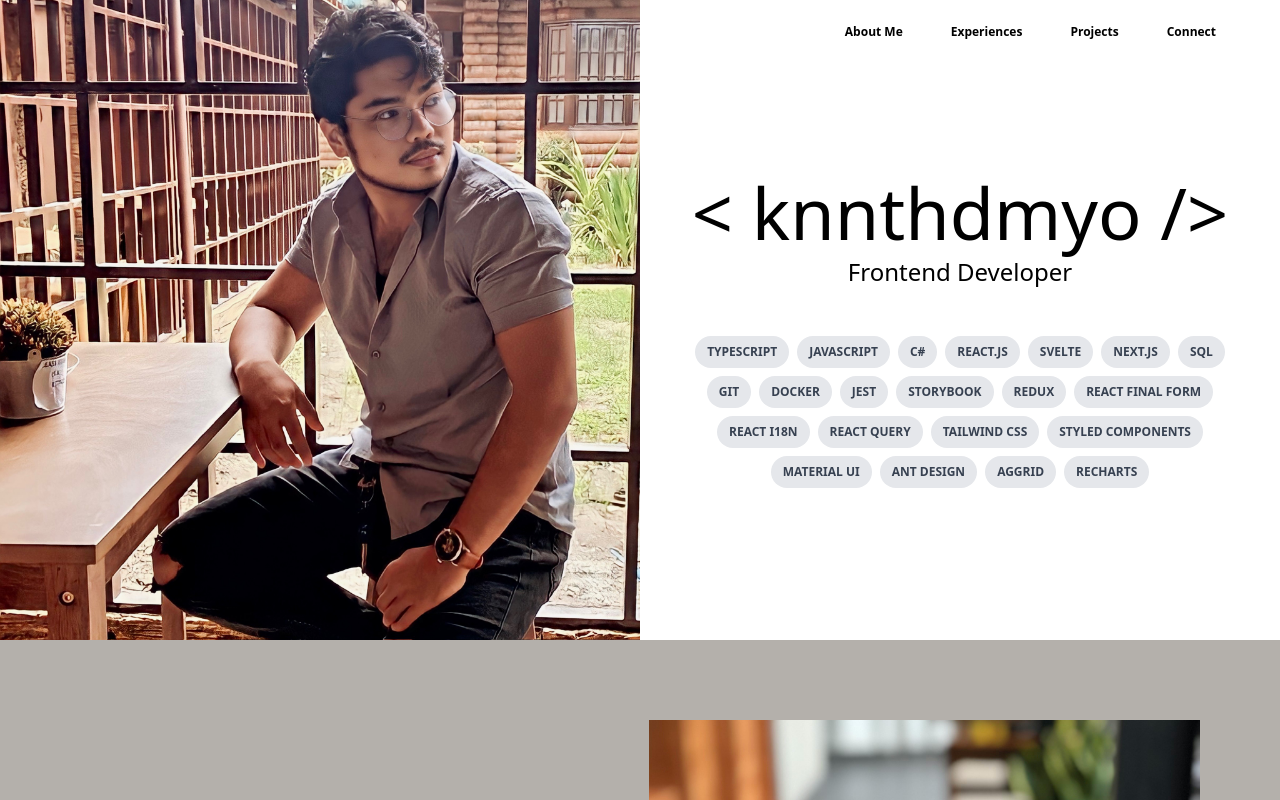
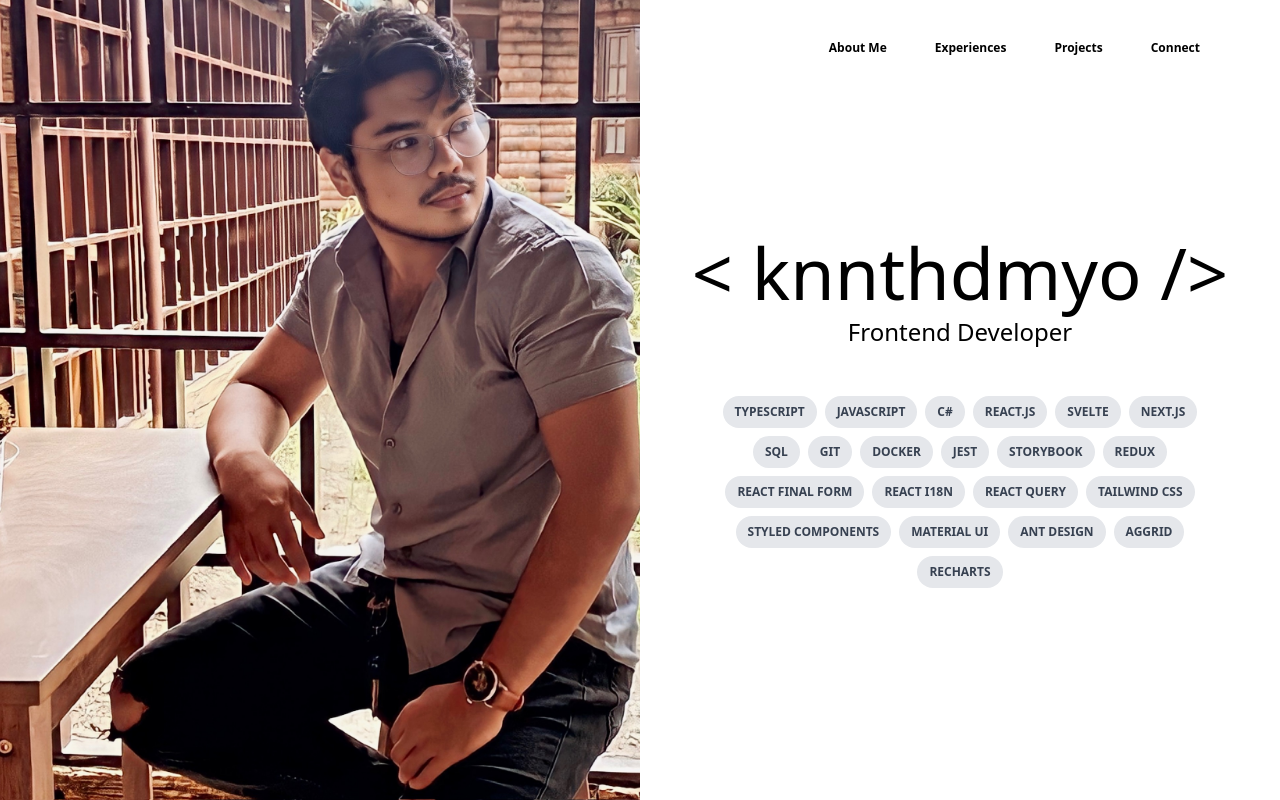
Before and after one commit to knnthdmyo/portfolio, a React (Vite) app: page / in a window 1280 px wide. Shown: the top 800 px of the page. Built offline with nearby package versions, Linux system fonts and the light colour scheme.

Commit message:
minor ui fixes

```diff
--- a/src/components/Card.tsx
+++ b/src/components/ImageCard.tsx
@@ -10,11 +10,9 @@ const ImageCard = ({ imageSource, description, title }: ImageCardProps) => {
     <div className="bg-white rounded-lg overflow-hidden mb-10">
       <img src={imageSource} alt="image" className="w-full" />
       <div className="p-8 sm:p-9 md:p-7 xl:p-9 text-center">
-        <h3>
-          <h1 className="font-semibold text-dark text-xl sm:text-[22px] md:text-xl lg:text-[22px] xl:text-xl 2xl:text-[22px] mb-4 block hover:text-primary ">
-            {title}
-          </h1>
-        </h3>
+        <h1 className="font-semibold text-dark text-xl sm:text-[22px] md:text-xl lg:text-[22px] xl:text-xl 2xl:text-[22px] mb-4 block hover:text-primary ">
+          {title}
+        </h1>
         <p className="text-base leading-relaxed mb-7">{description}</p>
       </div>
     </div>
--- a/src/components/pages/Hero.tsx
+++ b/src/components/pages/Hero.tsx
@@ -4,13 +4,13 @@ import Technologies from './Technologies';
 
 const Hero = () => {
   return (
-    <div className="flex xl:justify-center justify-between lg:flex-row flex-col h-full md:pb-0 pb-8">
+    <div className="flex xl:justify-center justify-between lg:flex-row flex-col lg:h-screen h-full md:pb-0 pb-8">
       <img
         src={HeroImage}
         alt="hero_main"
         className="object-cover lg:w-1/2 w-full"
       />
-      <div className="flex flex-col">
+      <div className="flex flex-col p-4">
         <NavBar />
         <div className="flex flex-col gap-2 items-center justify-center h-full w-full">
           <h1 className="md:text-7xl text-4xl">{`< knnthdmyo />`}</h1>
--- a/src/components/pages/Projects.tsx
+++ b/src/components/pages/Projects.tsx
@@ -1,6 +1,6 @@
 import { PROJECTS } from '@/assets/data/dummy';
 
-import ImageCard from '../Card';
+import ImageCard from '../ImageCard';
 
 const Projects = () => {
   return (
```
